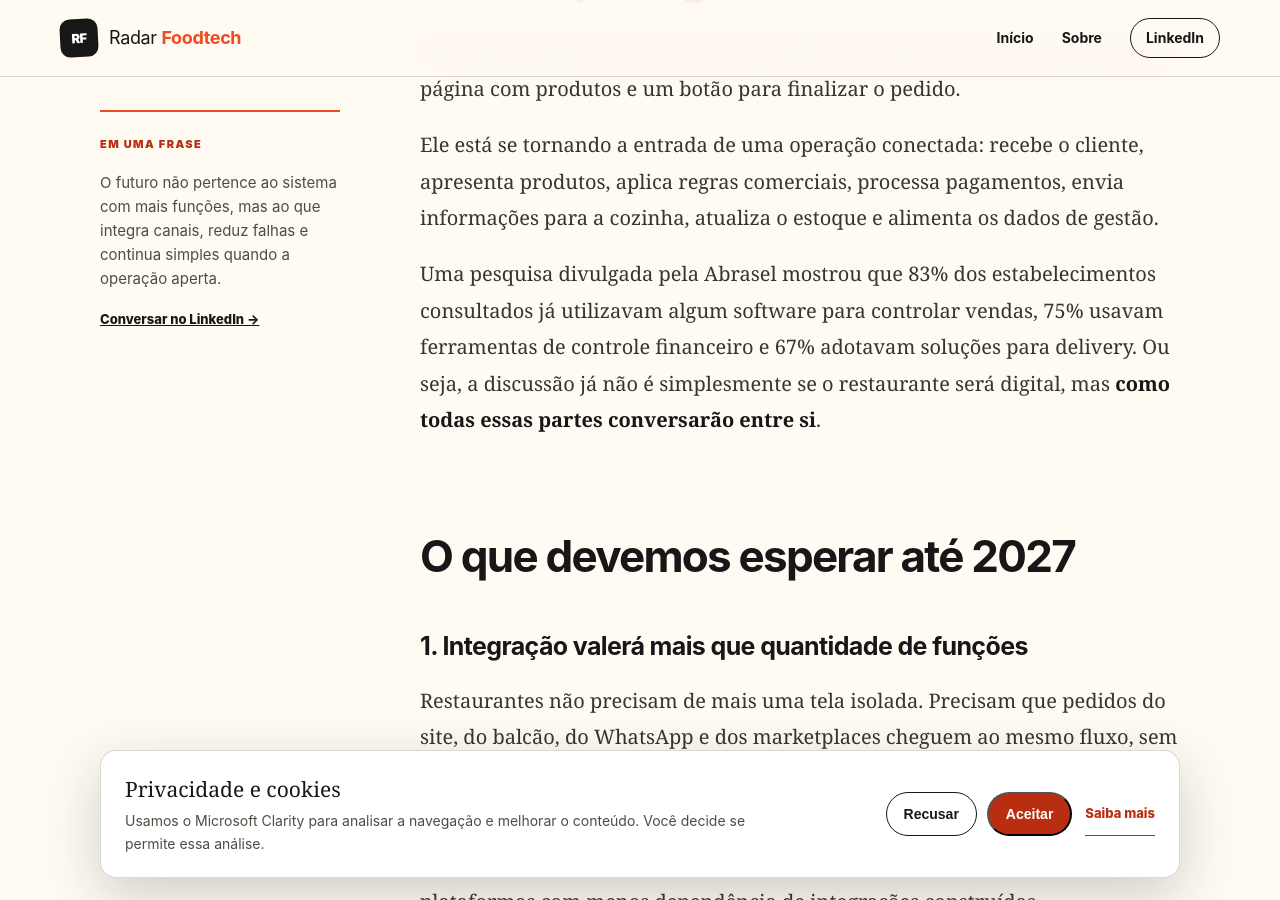
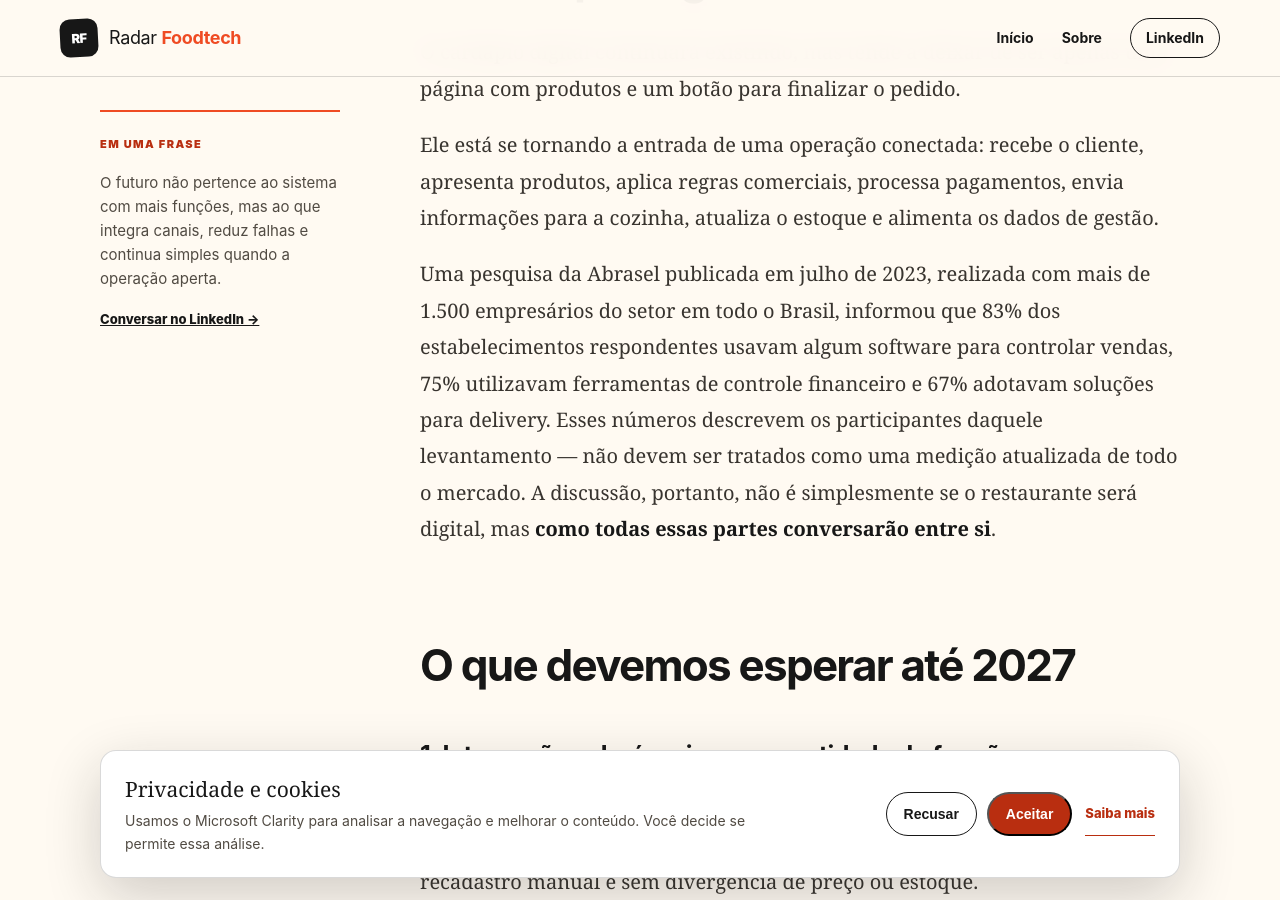
Before and after one commit to inforf/radar-foodtech, a Jekyll site: the page built from _posts/2026-09-22-o-cardapio-digital-ainda-tem-futuro.md, in a window 1280 px wide and 900 px high, scrolled down 2075 px. Built offline with Jekyll 4.4.1, drawn with Linux system fonts in a browser that asks for light colours; some of the changed text lies outside the part shown.

Commit message:
editorial: clarify survey date and scope

```diff
--- a/_posts/2026-09-22-o-cardapio-digital-ainda-tem-futuro.md
+++ b/_posts/2026-09-22-o-cardapio-digital-ainda-tem-futuro.md
@@ -22,7 +22,7 @@ O cardápio digital continuará existindo, mas tende a deixar de ser apenas uma
 
 Ele está se tornando a entrada de uma operação conectada: recebe o cliente, apresenta produtos, aplica regras comerciais, processa pagamentos, envia informações para a cozinha, atualiza o estoque e alimenta os dados de gestão.
 
-Uma pesquisa divulgada pela Abrasel mostrou que 83% dos estabelecimentos consultados já utilizavam algum software para controlar vendas, 75% usavam ferramentas de controle financeiro e 67% adotavam soluções para delivery. Ou seja, a discussão já não é simplesmente se o restaurante será digital, mas **como todas essas partes conversarão entre si**.
+Uma pesquisa da Abrasel publicada em julho de 2023, realizada com mais de 1.500 empresários do setor em todo o Brasil, informou que 83% dos estabelecimentos respondentes usavam algum software para controlar vendas, 75% utilizavam ferramentas de controle financeiro e 67% adotavam soluções para delivery. Esses números descrevem os participantes daquele levantamento — não devem ser tratados como uma medição atualizada de todo o mercado. A discussão, portanto, não é simplesmente se o restaurante será digital, mas **como todas essas partes conversarão entre si**.
 
 ## O que devemos esperar até 2027
 
@@ -126,7 +126,7 @@ O cardápio digital tem futuro. As foodtechs também. Mas o valor não estará e
 
 ### Fontes e método
 
-As referências abaixo dão contexto às afirmações sobre digitalização, cardápios e integração. Os números citados no texto devem ser lidos conforme a amostra e o período da pesquisa original; as projeções para 2027 são análise editorial, não previsões garantidas.
+As referências abaixo sustentam o contexto sobre digitalização e integração. O dado de adoção de software vem de uma pesquisa da Abrasel publicada em 18 de julho de 2023, com mais de 1.500 empresários. Os percentuais descrevem os respondentes daquela pesquisa, não uma estimativa atualizada para 2026. As projeções para 2027 são análise editorial e devem ser entendidas como cenários possíveis, não previsões garantidas.
 
 - [Bares e restaurantes estão mais digitais na gestão — Abrasel](https://mg.abrasel.com.br/noticias/noticias/bares-e-restaurantes-estao-mais-digitais-na-gestao-e-mais-presentes-nas-redes-sociais-diz-pesquisa-da-abrasel/)
 - [Cardápio digital e experiência do cliente — Abrasel](https://pe.abrasel.com.br/noticias/noticias/cardapio-digital-uma-opcao-tecnologica-de-olho-na-experiencia-do-cliente/)
```
